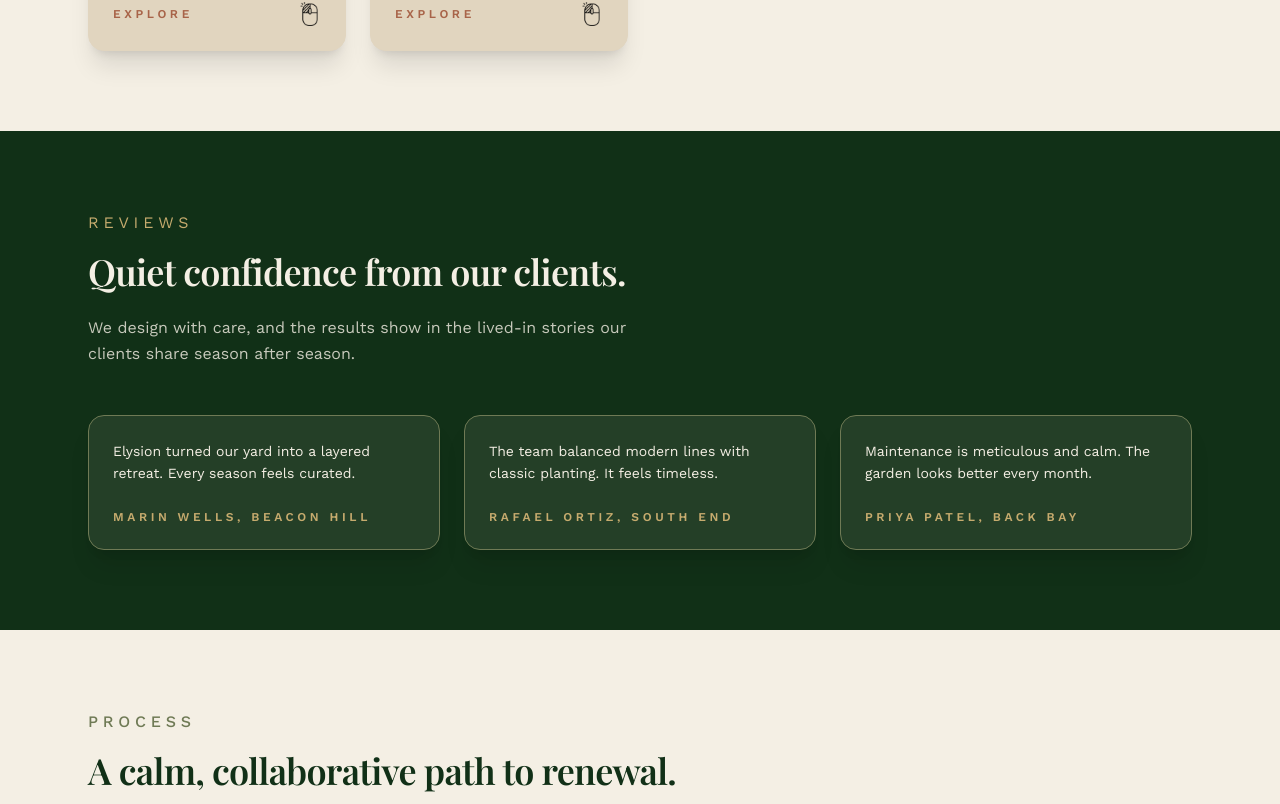
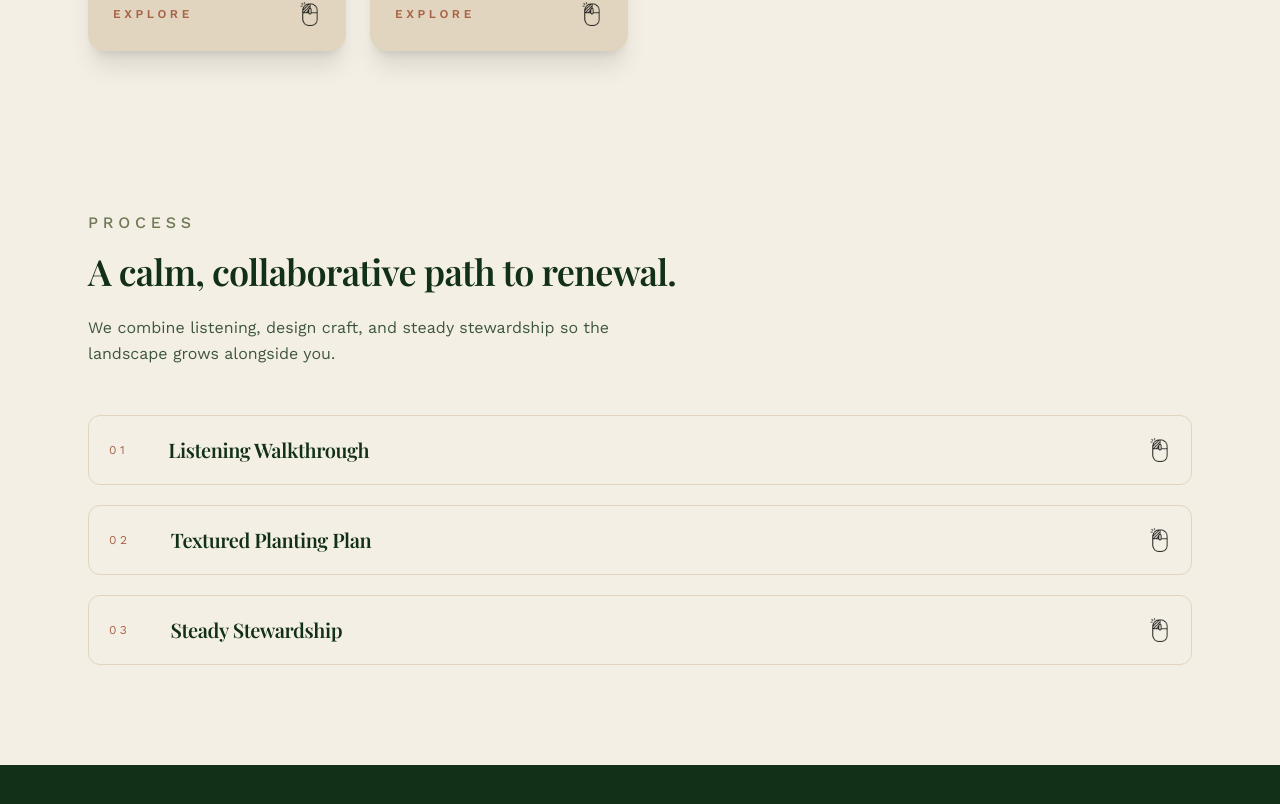
Before and after one commit to jackduong04/elysion-next, a Next.js app: page / in a window 1280 px wide. Shown: the part 1636-2440 px from the top of the page. Built offline with nearby package versions, Linux system fonts and the light colour scheme; a web font is replaced by a local one.

Commit message:
feat: add ProcessSection component and integrate into homepage; update navigation and types

```diff
--- a/app/components/navbar/NavBar.tsx
+++ b/app/components/navbar/NavBar.tsx
@@ -131,7 +131,7 @@ export function NavBar() {
             width={34}
             height={34}
           />
-          <span className="text-lg text-white font-semibold uppercase tracking-[0.3em]">
+          <span className="text-lg text-white font-semibold uppercase tracking-[0.3em] invisible sm:visible">
             Elysion
           </span>
         </Link>
--- a/app/components/sections/HighlightsSection.tsx
+++ b/app/components/sections/HighlightsSection.tsx
@@ -42,11 +42,11 @@ export function HighlightsSection({
                 <h3 className="mt-4 text-xl font-semibold text-elysion-forest">
                   {highlight.title}
                 </h3>
-                <p className="mt-4 text-sm leading-relaxed text-elysion-forest opacity-80">
+                <p className="mt-4 text-sm leading-relaxed text-elysion-forest/80">
                   {highlight.summary}
                 </p>
               </div>
-              <div className="mt-8 flex items-center justify-between text-xs font-semibold uppercase tracking-[0.3em] text-elysion-olive">
+              {/* <div className="mt-8 flex items-center justify-between text-xs font-semibold uppercase tracking-[0.3em] text-elysion-olive">
                 <span>View details</span>
                 <Image
                   src="/images/left-click.png"
@@ -54,7 +54,7 @@ export function HighlightsSection({
                   width={24}
                   height={24}
                 />
-              </div>
+              </div> */}
             </article>
           ))}
         </div>
--- /dev/null
+++ b/app/components/sections/ProcessSection.tsx
@@ -0,0 +1,76 @@
+'use client';
+
+import { useState } from 'react';
+import type { ProcessSectionContent } from './types';
+import Image from 'next/image';
+
+type ProcessSectionProps = {
+  content: ProcessSectionContent;
+  sectionId?: string;
+};
+
+export function ProcessSection({
+  content,
+  sectionId = 'process',
+}: ProcessSectionProps) {
+  const { eyebrow, title, description, processes } = content;
+  const [isProcessOpen, setIsProcessOpen] = useState<number | null>(null);
+
+  return (
+    <section id={sectionId} className="scroll-mt-24 py-20">
+      <div className="mx-auto max-w-6xl px-6">
+        <div className="flex flex-wrap items-end justify-between gap-6">
+          <div>
+            <p className="text-base font-medium uppercase tracking-[0.3em] text-elysion-olive">
+              {eyebrow}
+            </p>
+            <h2 className="mt-4 text-3xl font-semibold text-elysion-forest sm:text-4xl">
+              {title}
+            </h2>
+          </div>
+          <p className="max-w-xl text-base leading-relaxed text-elysion-forest opacity-80">
+            {description}
+          </p>
+        </div>
+
+        <div className="mt-12 flex flex-col">
+          {processes.map((process, index) => {
+            const isOpen = isProcessOpen === index;
+
+            return (
+              <div
+                className={`mb-5 flex items-center gap-10 text-left border rounded-xl border-elysion-sand p-5 transition-all duration-300 cursor-pointer`}
+                onClick={() => setIsProcessOpen(isOpen ? null : index)}
+                key={process.title}
+                aria-expanded={isOpen}
+              >
+                <p className="text-xs uppercase tracking-[0.3em] text-elysion-rust">
+                  {String(process.sequence).padStart(2, '0')}
+                </p>
+                <div>
+                  <h3 className="text-xl font-semibold text-elysion-forest">
+                    {process.title}
+                  </h3>
+                  <div
+                    className={`transition-all duration-300 ${isOpen ? 'max-h-40 mt-4 opacity-100' : 'max-h-0 mt-0 opacity-0'}`}
+                  >
+                    <p className="text-sm leading-relaxed text-elysion-forest/80">
+                      {process.description}
+                    </p>
+                  </div>
+                </div>
+                <Image
+                  src="/images/left-click.png"
+                  alt="Left click icon"
+                  width={24}
+                  height={24}
+                  className="ml-auto"
+                />
+              </div>
+            );
+          })}
+        </div>
+      </div>
+    </section>
+  );
+}
--- a/app/components/sections/index.ts
+++ b/app/components/sections/index.ts
@@ -5,10 +5,12 @@ export {
 } from './ServicesSection';
 export { HighlightsSection } from './HighlightsSection';
 export { ToggleGroup } from './ToggleGroup';
+export { ProcessSection } from './ProcessSection';
 export type {
   HeroContent,
   ServicesSectionContent,
   HighlightItem,
   HighlightsSectionContent,
+  ProcessSectionContent,
   ToggleItem,
 } from './types';
--- a/app/data/navigation.ts
+++ b/app/data/navigation.ts
@@ -1,7 +1,6 @@
 import { NavItem } from '../components/navbar/types';
 
 export const navigationConfig: NavItem[] = [
-  { id: 'home', label: 'Home', href: '/' },
   {
     id: 'landscaping',
     label: 'Landscaping',
--- a/app/data/pages-content/home.ts
+++ b/app/data/pages-content/home.ts
@@ -2,6 +2,7 @@ import {
   HeroContent,
   HighlightsSectionContent,
   ServicesSectionContent,
+  ProcessSectionContent,
 } from '../../components/sections';
 
 type Testimonial = {
@@ -14,6 +15,7 @@ type HomepageContent = {
   servicesSection: ServicesSectionContent;
   testimonials: Testimonial[];
   highlightsSection: HighlightsSectionContent;
+  processSection: ProcessSectionContent;
 };
 
 export const homepageContent: HomepageContent = {
@@ -59,7 +61,7 @@ export const homepageContent: HomepageContent = {
     },
   ],
   highlightsSection: {
-    eyebrow: 'Process',
+    eyebrow: 'Why choose us?',
     title: 'A calm, collaborative path to renewal.',
     description:
       'We combine listening, design craft, and steady stewardship so the landscape grows alongside you.',
@@ -87,4 +89,33 @@ export const homepageContent: HomepageContent = {
       },
     ],
   },
+  processSection: {
+    eyebrow: 'Process',
+    title: 'A calm, collaborative path to renewal.',
+    description:
+      'We combine listening, design craft, and steady stewardship so the landscape grows alongside you.',
+    processes: [
+      {
+        title: 'Listening Walkthrough',
+        description:
+          'We map light, soil, and movement on site to understand the soul of the space.',
+        image: '/images/highlight-walkthrough.jpg',
+        sequence: 1,
+      },
+      {
+        title: 'Textured Planting Plan',
+        description:
+          'Layered perennials, shrubs, and evergreens keep the garden rich in every season.',
+        image: '/images/highlight-planting.jpg',
+        sequence: 2,
+      },
+      {
+        title: 'Steady Stewardship',
+        description:
+          'Ongoing care keeps the landscape balanced, healthy, and effortless to enjoy.',
+        image: '/images/highlight-stewardship.jpg',
+        sequence: 3,
+      },
+    ],
+  },
 };
--- a/app/page.tsx
+++ b/app/page.tsx
@@ -2,18 +2,26 @@ import {
   HeroSection,
   HighlightsSection,
   HomepageServicesSection,
+  ProcessSection,
 } from './components/sections';
 import { homepageContent } from './data/pages-content/home';
 
 export default function Home() {
-  const { hero, servicesSection, testimonials, highlightsSection } =
-    homepageContent;
+  const {
+    hero,
+    servicesSection,
+    testimonials,
+    highlightsSection,
+    processSection,
+  } = homepageContent;
 
   return (
     <main className="bg-elysion-cream text-elysion-ink">
       <HeroSection content={hero} sectionId="hero" />
 
       <HomepageServicesSection content={servicesSection} sectionId="services" />
+
+      <ProcessSection content={processSection} sectionId="process" />
 
       <section id="reviews" className="scroll-mt-24 bg-elysion-forest py-20">
         <div className="mx-auto max-w-6xl px-6">
```
Also changed, not shown: app/components/sections/types.ts (+14 -0 lines).
